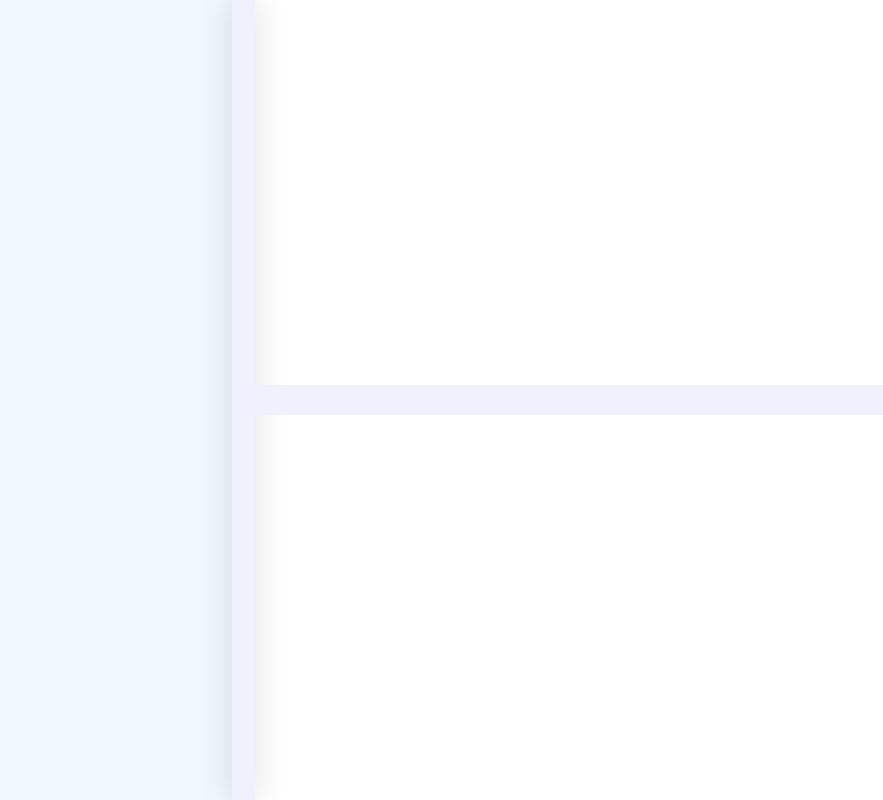
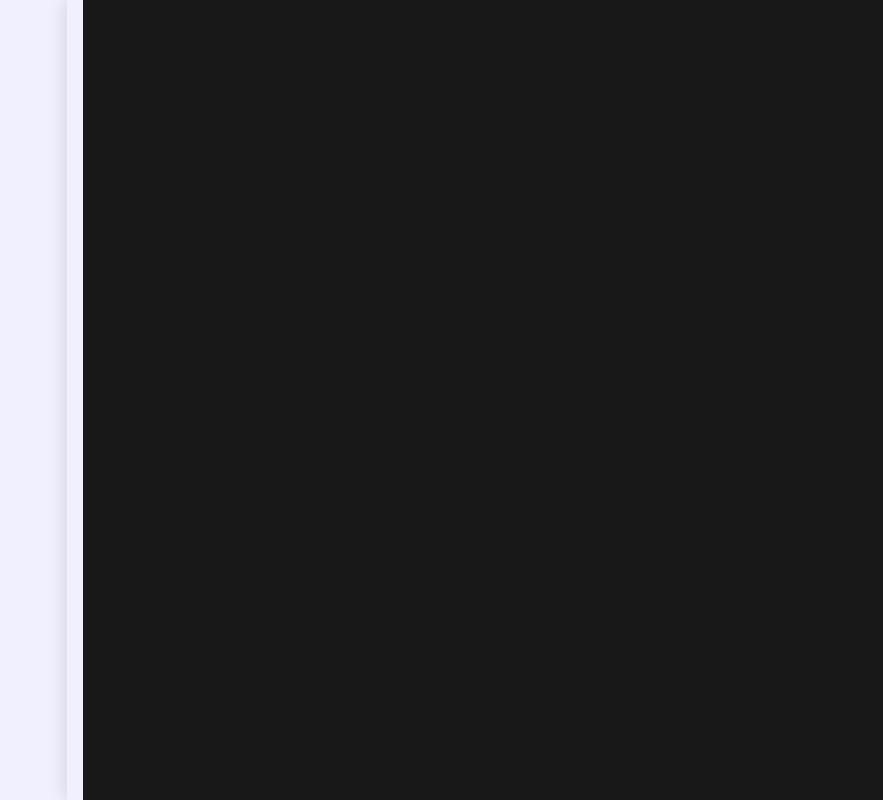
Before and after one commit to KrLiam/automata, a Vue app: page / in a window 1280 px wide. Shown: the whole page, without its empty margins (397-1280 px from the left). Built offline with nearby package versions, Linux system fonts and the light colour scheme.

Commit message:
restyle editor and app view

```diff
--- a/src/App.vue
+++ b/src/App.vue
@@ -1,7 +1,6 @@
 <script lang="ts">
 import { defineComponent } from 'vue';
 import EditorArea from './components/EditorArea.vue'
-import EditorSeparator from './components/EditorSeparator.vue'
 
 import {InvalidSyntax, TokenStream} from './lib/tokenstream';
 import { get_default_parsers, delegate, Patterns } from './lib/parser';
@@ -11,8 +10,7 @@ import {AstRoot, AstIdentifier} from './lib/ast'
 
 export default defineComponent({
   components: {
-    EditorArea,
-    EditorSeparator
+    EditorArea
   },
   data() {return {
     compiler: new Compiler()
@@ -36,14 +34,18 @@ export default defineComponent({
     }
   },
   methods: {
-    sourceChanged(source: string) {
+    async sourceChanged(source: string) {
       const element = this.$refs.output as HTMLDivElement;
 
+      const start = Date.now();
+
       try {
-        const {ast} = this.compiler.compile(source);
+        const {ast, tokens} = this.compiler.compile(source);
         const text = JSON.stringify(ast.toObject(), null, 4);
 
         element.innerText = text;
+
+        console.log(`Took ${Date.now() - start}ms to compile.`);
       } catch (err) {
         if (err instanceof InvalidSyntax) {
           element.innerText = err.message
@@ -59,8 +61,8 @@ export default defineComponent({
   <main>
     <EditorArea
       @sourceChanged="sourceChanged"
+      :width="'30em'"
     ></EditorArea>
-    <EditorSeparator/>
     <div class="output" ref="output"></div>
   </main>
 </template>
@@ -68,6 +70,16 @@ export default defineComponent({
 <style>
 :root {
   --white: #f0f0ff;
+  --lighter-white: #f0f8ff;
+  --light-gray: #e9e9f5;
+
+  --black: #181818;
+  --text-dark: rgba(235, 235, 235, 0.64);
+}
+
+body {
+  font-size: 16px;
+  color: black;
 }
 
 main,
@@ -88,18 +100,20 @@ main {
   justify-content: space-between;
   align-items: center;
 }
-main .code {
-  flex-grow: 1;
-}
 main .output {
   flex-grow: 1;
 }
 
+
 .output {
+  max-height: 100vh;
+  height: 100%;
+  padding: 1em;
+
   white-space: pre;
-  padding: 1em;
   overflow: scroll;
-  max-height: 100vh;
-  background: var(--white);
+
+  color: var(--text-dark);
+  background: var(--black);
 }
 </style>
--- a/src/components/EditorArea.vue
+++ b/src/components/EditorArea.vue
@@ -1,24 +1,37 @@
 <template>
+  <div
+    class="editor"
+    :style="{width: width}"
+  >
     <div
       contenteditable
       class="code"
       spellcheck="false"
       ref="code"
-    @input="changed($event)"
+      @input="changed()"
       @paste="paste($event)"
       @keydown="keydown($event)"
     ></div>
+    <EditorSeparator/>
+  </div>
 </template>
 
 <script lang="ts">
 import { defineComponent } from 'vue';
-import IconDocumentation from './icons/IconDocumentation.vue';
+import EditorSeparator from './EditorSeparator.vue'
 
 export default defineComponent({
+  components: {
+    EditorSeparator,
+  },
   props: {
     changeInterval: {
       type: Number,
       default: 500
+    },
+    width: {
+      type: String,
+      default: "10em"
     }
   },
   data() { return {
@@ -81,14 +94,21 @@ export default defineComponent({
 </script>
 
 <style>
+.editor {
+  display: flex;
+  flex-direction: row;
+  height: 100%;
+}
+
 .code {
-  font: 16px;
+  flex-grow: 1;
+
+  font-family: monospace;
   color:black;
-  width: auto;
   max-width: 50vw;
   height: 100vh;
 
-  background-color:aliceblue;
+  background-color:var(--white);
   padding: 1em;
 
   white-space: pre;
--- a/src/components/EditorSeparator.vue
+++ b/src/components/EditorSeparator.vue
@@ -18,10 +18,11 @@ export default defineComponent({
 
 <style>
 .separator {
-  width: 1.5em;
+  flex-grow: 0;
+  width: 1em;
   height: 100%;
   background: var(--white);
   cursor:ew-resize;
-  box-shadow: 0 0 2rem rgba(0, 0, 0, 0.15);
+  box-shadow: -0.25rem 0 1rem 0 rgba(0, 0, 0, 0.1);
 }
 </style>
```
Lines whose indentation alone changed are shown as unchanged.
